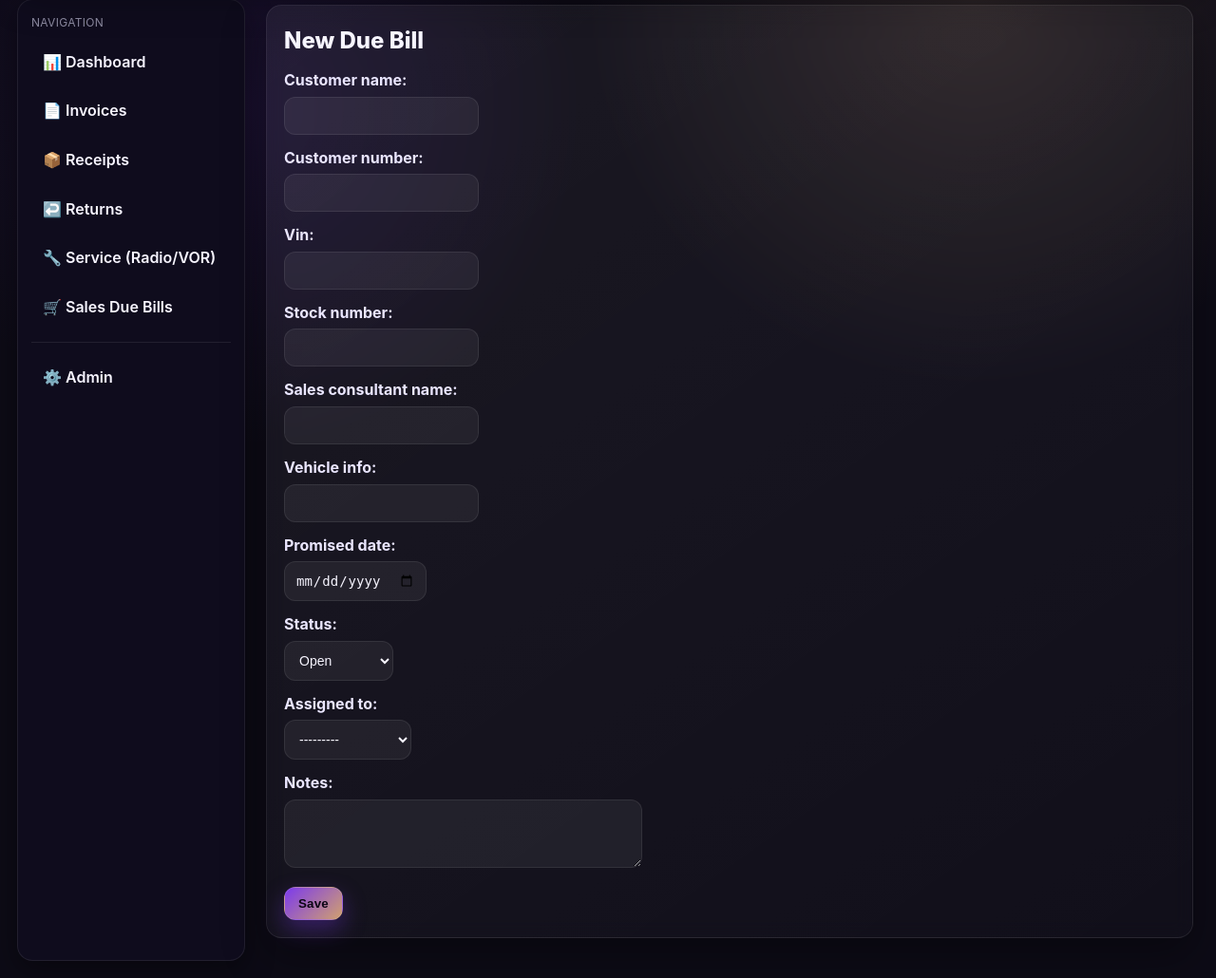
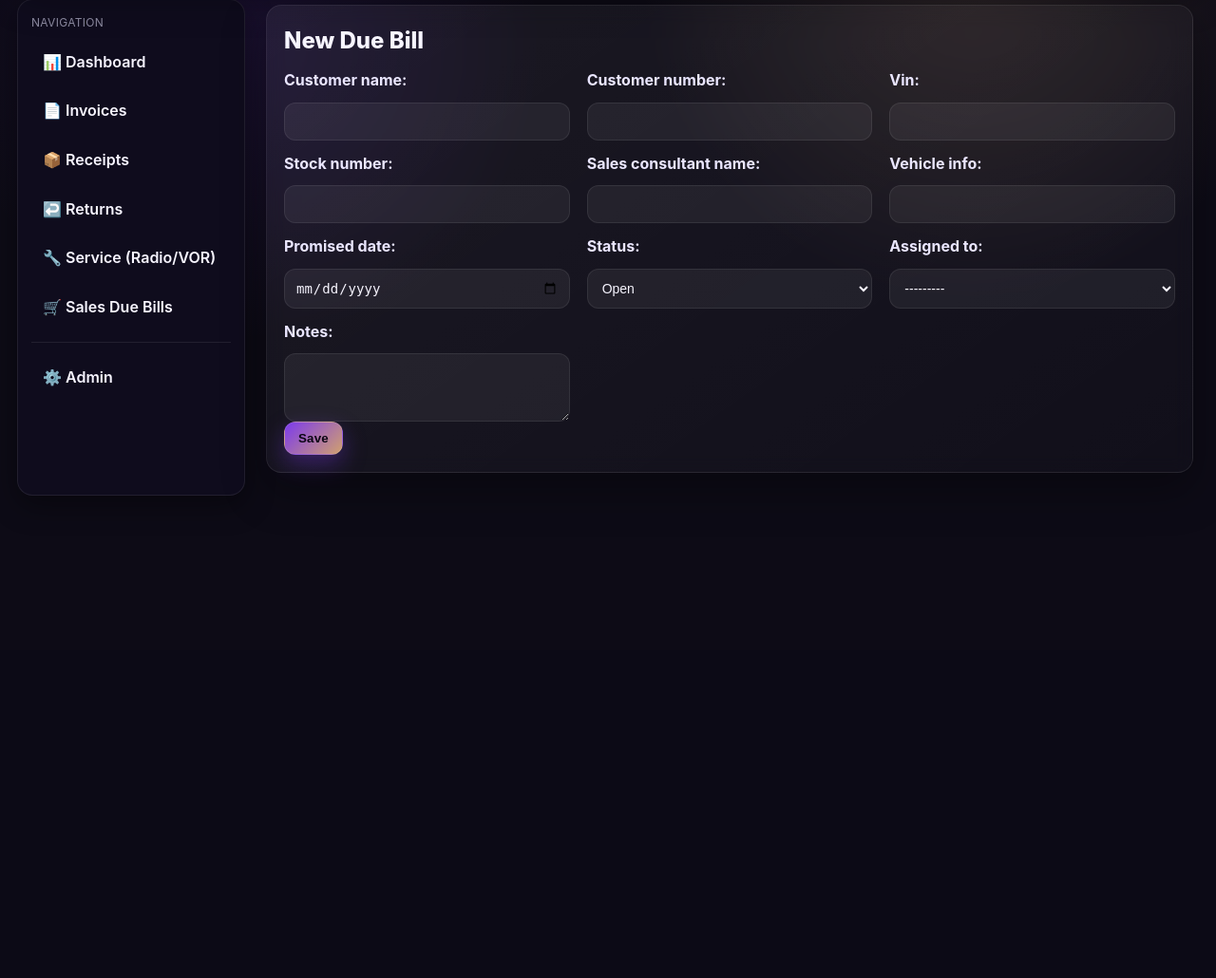
Before and after one commit to promiscunix/partsuite2.0, a Django app: page /sales/new/ in a window 1280 px wide. Shown: the part 115-1145 px from the top of the page at 95% size. After the commit the page ends 637 px from the top, so only its background shows below. Run offline with Django 4.2, Linux system fonts and the light colour scheme; the visitor is signed in with stand-in values (Sample User, id 1); data comes from the database, SQL or seed files in the repository; parts of the project's set-up code (start-up, migrations or seed data) failed here and were passed over; some libraries are stand-ins or nearby versions.

Commit message:
Enhance service request form options and layout

```diff
--- a/service_requests/models.py
+++ b/service_requests/models.py
@@ -7,13 +7,13 @@ from common.models import TimeStampedModel
 class ServiceRequest(TimeStampedModel):
   class RequestType(models.TextChoices):
     RADIO = ("radio", "Radio")
-    VOR = ("vor", "Vehicle Off Road")
+    VOR = ("vor", "VOR")
 
   class WarrantyType(models.TextChoices):
     MOPAR_WARRANTY = ("mopar_warranty", "Mopar Warranty")
-    BASIC_WARRANTY = ("basic_warranty", "Basic Warranty")
     CUSTOMER_PAY = ("customer_pay", "Customer Pay")
-    SERVICE_CONTRACT = ("service_contract", "Service Contract")
+    REGULAR_WARRANTY = ("regular_warranty", "Regular Warranty")
+    GOOD_WILL = ("good_will", "Good Will")
 
   class Status(models.TextChoices):
     OPEN = ("open", "Open")
--- a/static/css/base.css
+++ b/static/css/base.css
@@ -181,7 +181,18 @@ input:focus, select:focus, textarea:focus {
   box-shadow: 0 0 0 3px rgba(124,58,237,0.18);
 }
 
-.form-grid p { margin: 0 0 12px 0; }
+.form-grid {
+  display: grid;
+  grid-template-columns: repeat(auto-fit, minmax(260px, 1fr));
+  gap: 12px 18px;
+}
+
+.form-grid p {
+  margin: 0;
+  display: flex;
+  flex-direction: column;
+  gap: 6px;
+}
 .form-grid label { display: block; font-weight: 700; margin-bottom: 4px; color: #eae6ff; }
 .error { color: #fca5a5; margin-top: 6px; }
 
--- a/web/forms.py
+++ b/web/forms.py
@@ -43,6 +43,13 @@ class ReturnRequestForm(forms.ModelForm):
 
 
 class ServiceRequestForm(forms.ModelForm):
+  request_type = forms.ChoiceField(
+    choices=ServiceRequest.RequestType.choices, label="Request Type"
+  )
+  warranty_type = forms.ChoiceField(
+    choices=ServiceRequest.WarrantyType.choices, label="Warranty Type"
+  )
+
   class Meta:
     model = ServiceRequest
     fields = [
```
